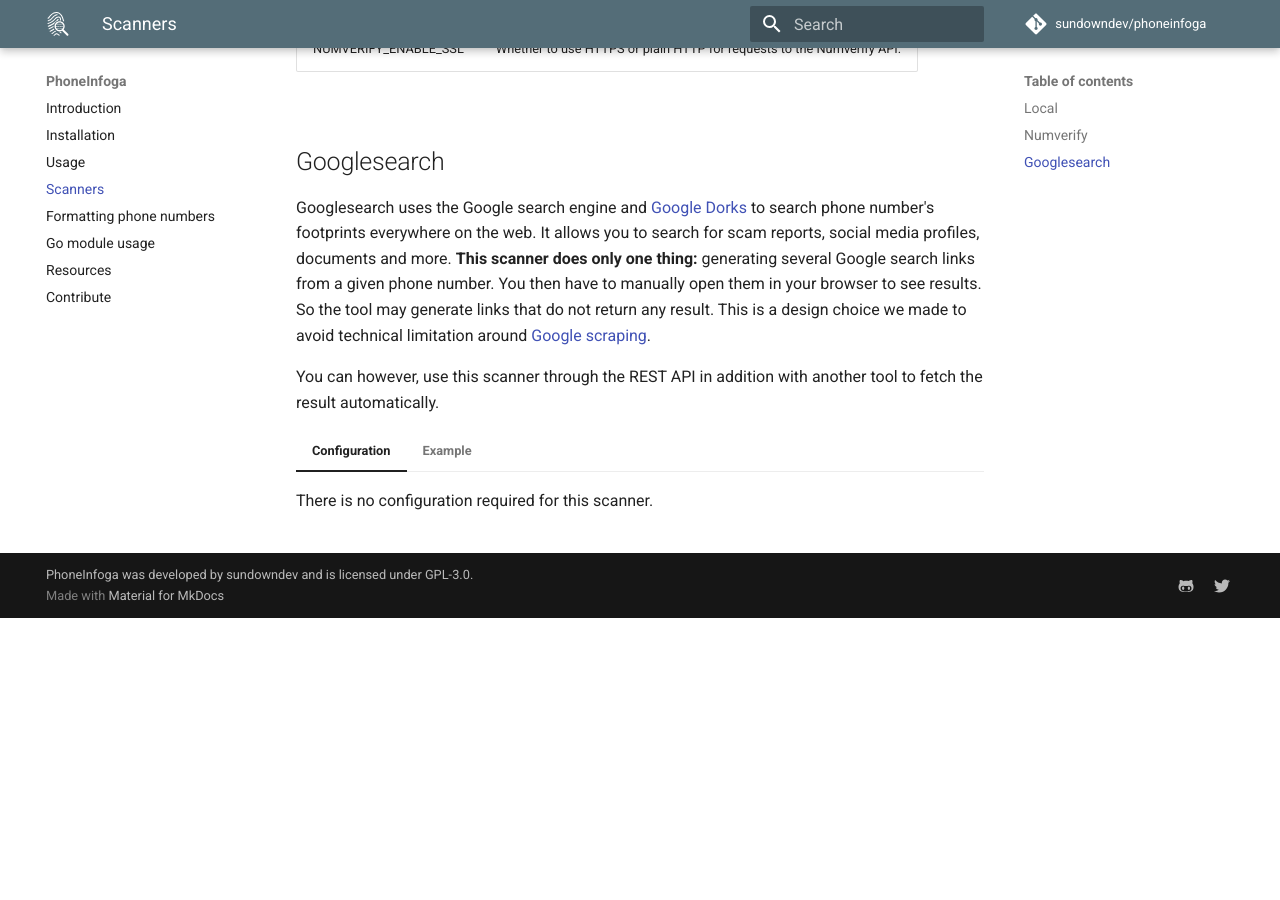
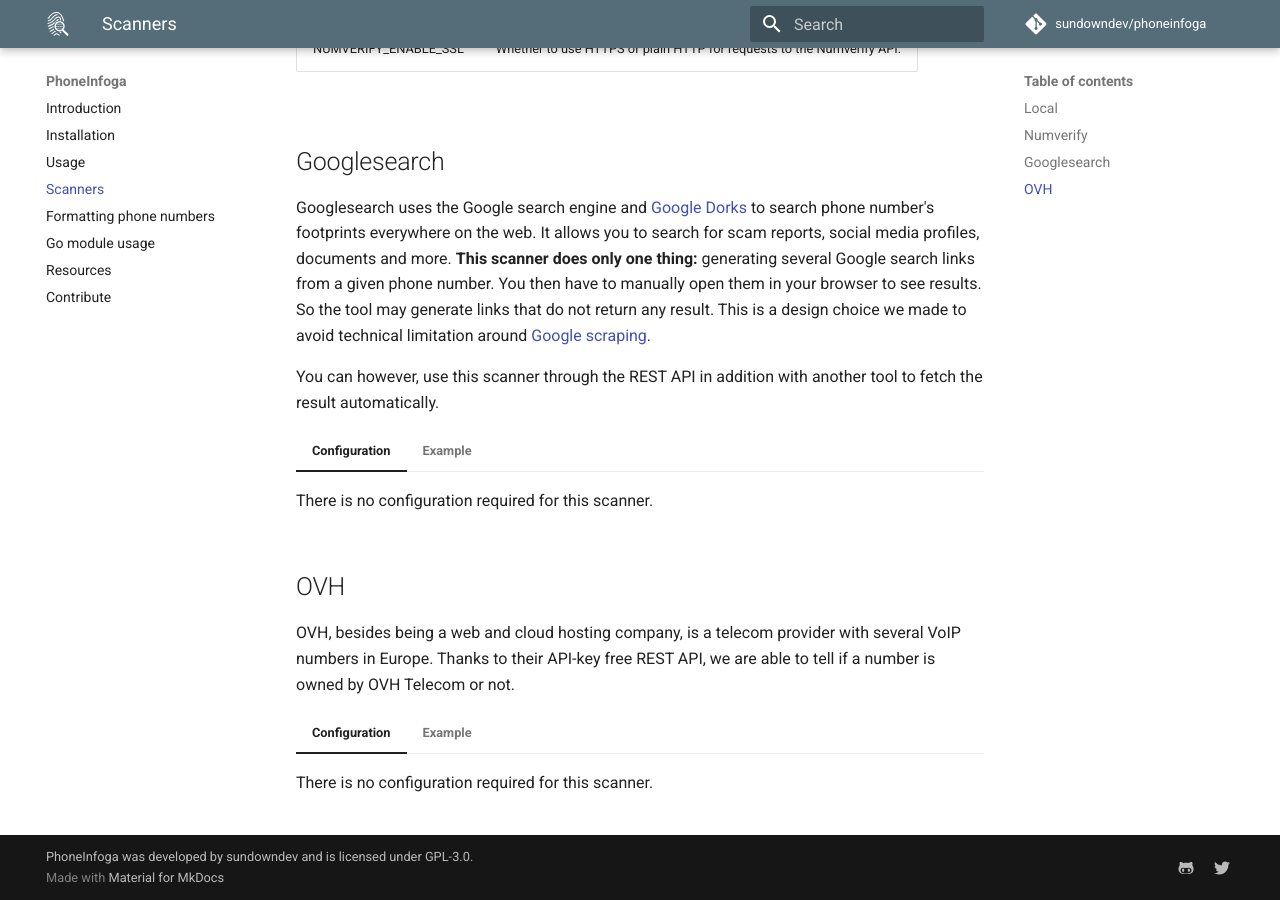
Before and after one commit to sundowndev/phoneinfoga, an MkDocs documentation site: the page built from docs/scanners.md, in a window 1280 px wide and 900 px high, scrolled down 895 px. Built offline with MkDocs 1.6.1 and Material for MkDocs 9.7.7, drawn with Linux system fonts in a browser that asks for light colours; comment, search, counter and statistics services are not loaded; before the commit the page ends 1513 px from its top, so only the background shows below that.

Commit message:
docs(scanners): add ovh scanner

````diff
--- a/docs/scanners.md
+++ b/docs/scanners.md
@@ -158,3 +158,22 @@
 
         URL: https://www.google.com/search?q=%28ext%3Adoc+OR+ext%3Adocx+OR+ext%3Aodt+OR+ext%3Apdf+OR+ext%3Artf+OR+ext%3Asxw+OR+ext%3Apsw+OR+ext%3Appt+OR+ext%3Apptx+OR+ext%3Apps+OR+ext%3Acsv+OR+ext%3Atxt+OR+ext%3Axls%29+intext%3A%224176418xxxx%22+OR+intext%3A%22%2B4176418xxxx%22+OR+intext%3A%22076418xxxx%22
     ```
+
+## OVH
+
+OVH, besides being a web and cloud hosting company, is a telecom provider with several VoIP numbers in Europe. Thanks to their API-key free REST API, we are able to tell if a number is owned by OVH Telecom or not.
+
+=== "Configuration"
+
+    There is no configuration required for this scanner.
+
+=== "Example"
+
+    ```shell
+    $ phoneinfoga scan -n +3336517xxxx
+
+    Results for ovh
+    Found: true
+    Number range: 036517xxxx
+    City: Abbeville
+    ```
````
